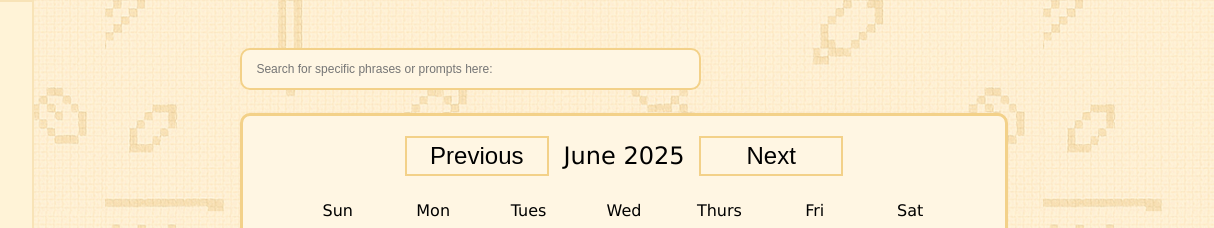
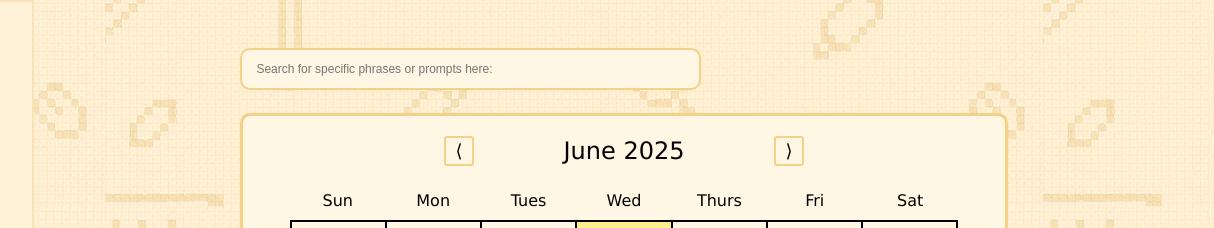
Before and after one commit to cse110-sp25-group18/project-card-journaling, a website with bundled scripts: page pages/past-entries.html in a window 1280 px wide. Shown: the top 228 px of the page, 66-1280 px from the left. Built offline with nearby package versions, Linux system fonts and the light colour scheme.

Commit message:
feat: change prev/next button text

```diff
--- a/pages/past-entries.html
+++ b/pages/past-entries.html
@@ -33,9 +33,9 @@
 
       <div class="calendar">
       <header>
-        <button id="previous-button">Previous</button>
+        <button id="previous-button">&lang;</button>
         <div class="month-year" id="month-year"></div>
-        <button id="next-button">Next</button>
+        <button id="next-button">&rang;</button>
       </header>
       <div class="cal-body">
         <div class="days">
--- a/style/past-entries.css
+++ b/style/past-entries.css
@@ -63,7 +63,7 @@ header {
     text-align: center;
     font-weight: 300;
     font-size: 1.5rem;
-    width: 150px;
+    width: 300px;
 }
 
 header button {
@@ -72,12 +72,13 @@ header button {
     justify-content: center;
     border-style: solid;
     border-width: 0.2ch;
+    border-radius: 10%;
     border-color: #f3d189;
     background-color: #fff6e3;
     cursor: pointer;
-    width: 20%;
-    height: 40px;
-    font-size: x-large;
+    width: 30px;
+    height: 30px;
+    font-size: large;
 
 }
 
```
